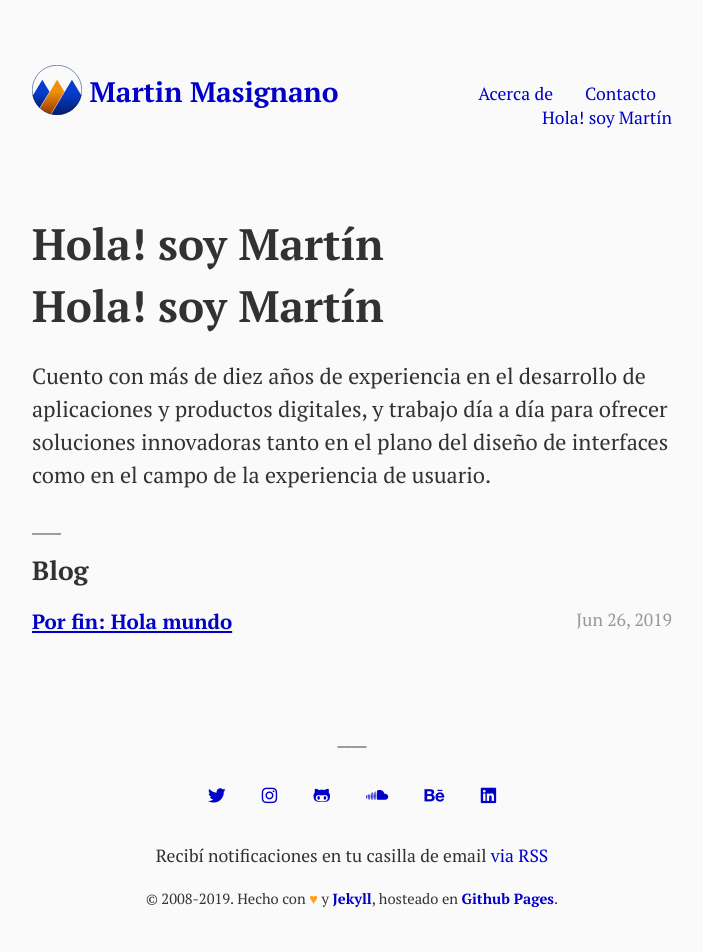
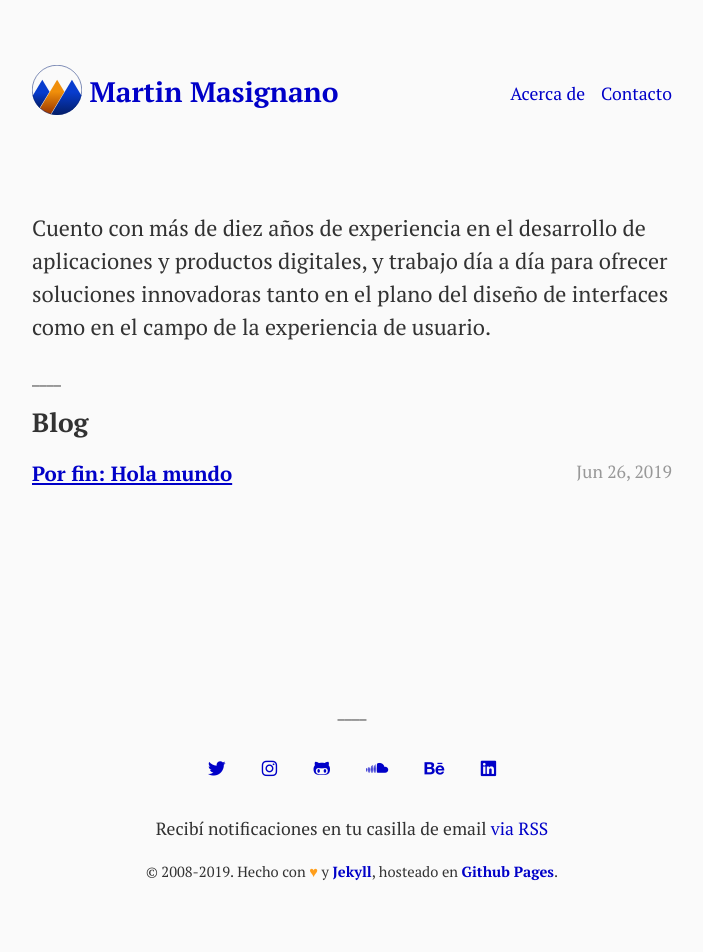
Before and after one commit to martinmasignano/martinmasignano.github.io, a Jekyll site: the page built from index.md, in a window 1280 px wide. Shown: the whole page, without its empty margins (288-991 px from the left). Built offline with Jekyll 4.4.1, drawn with Linux system fonts in a browser that asks for light colours; nearby versions of some CDN libraries; our own code applies the rules of GitHub Pages for plain Markdown files; after the commit the page ends 925 px from its top, so only the background shows below that.

Commit message:
Home content

```diff
--- a/index.md
+++ b/index.md
@@ -5,6 +5,4 @@
 layout: home
 ---
 
-# Hola! soy Martín
-
 Cuento con más de diez años de experiencia en el desarrollo de aplicaciones y productos digitales, y trabajo día a día para ofrecer soluciones innovadoras tanto en el plano del diseño de interfaces como en el campo de la experiencia de usuario.
```
